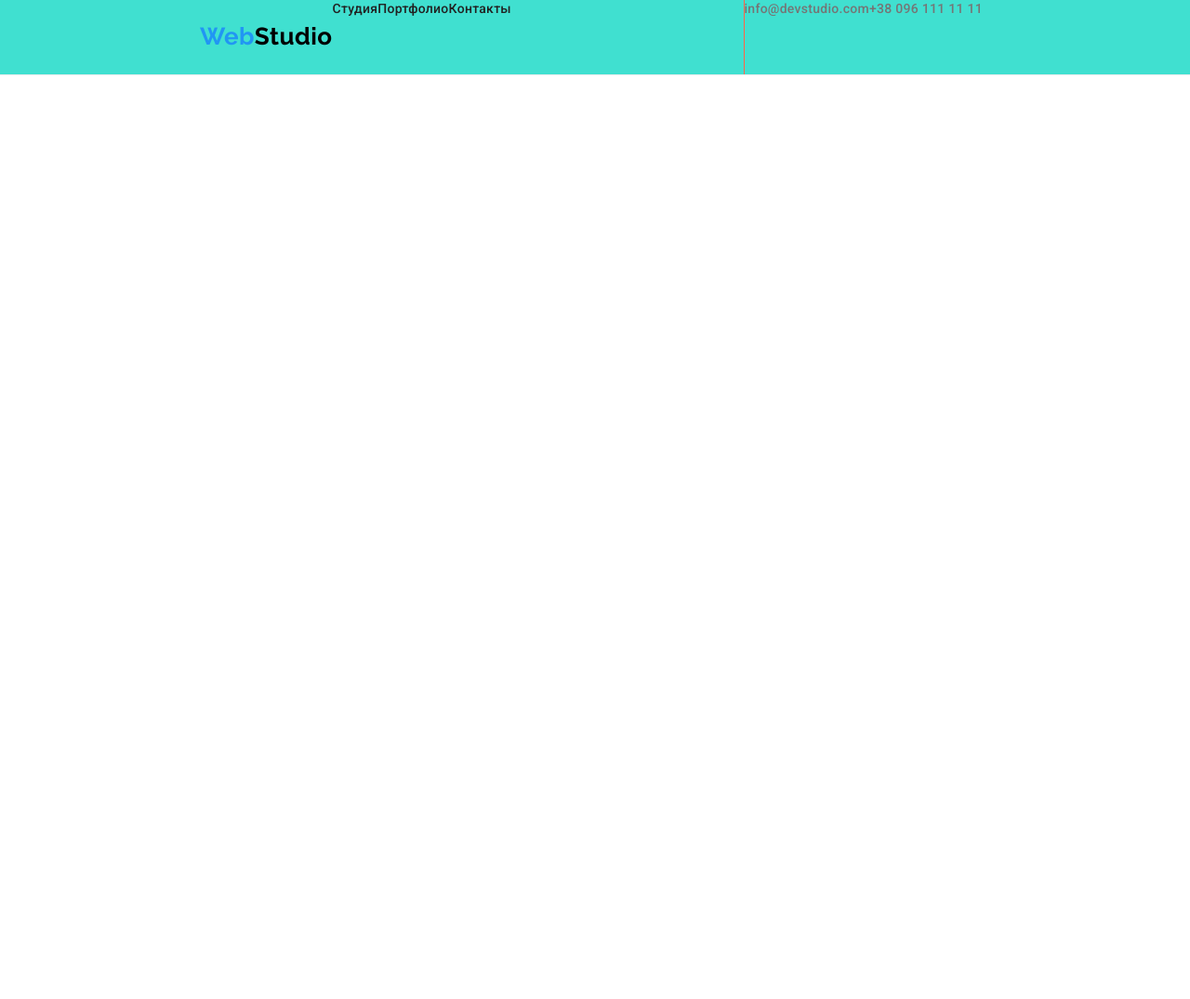
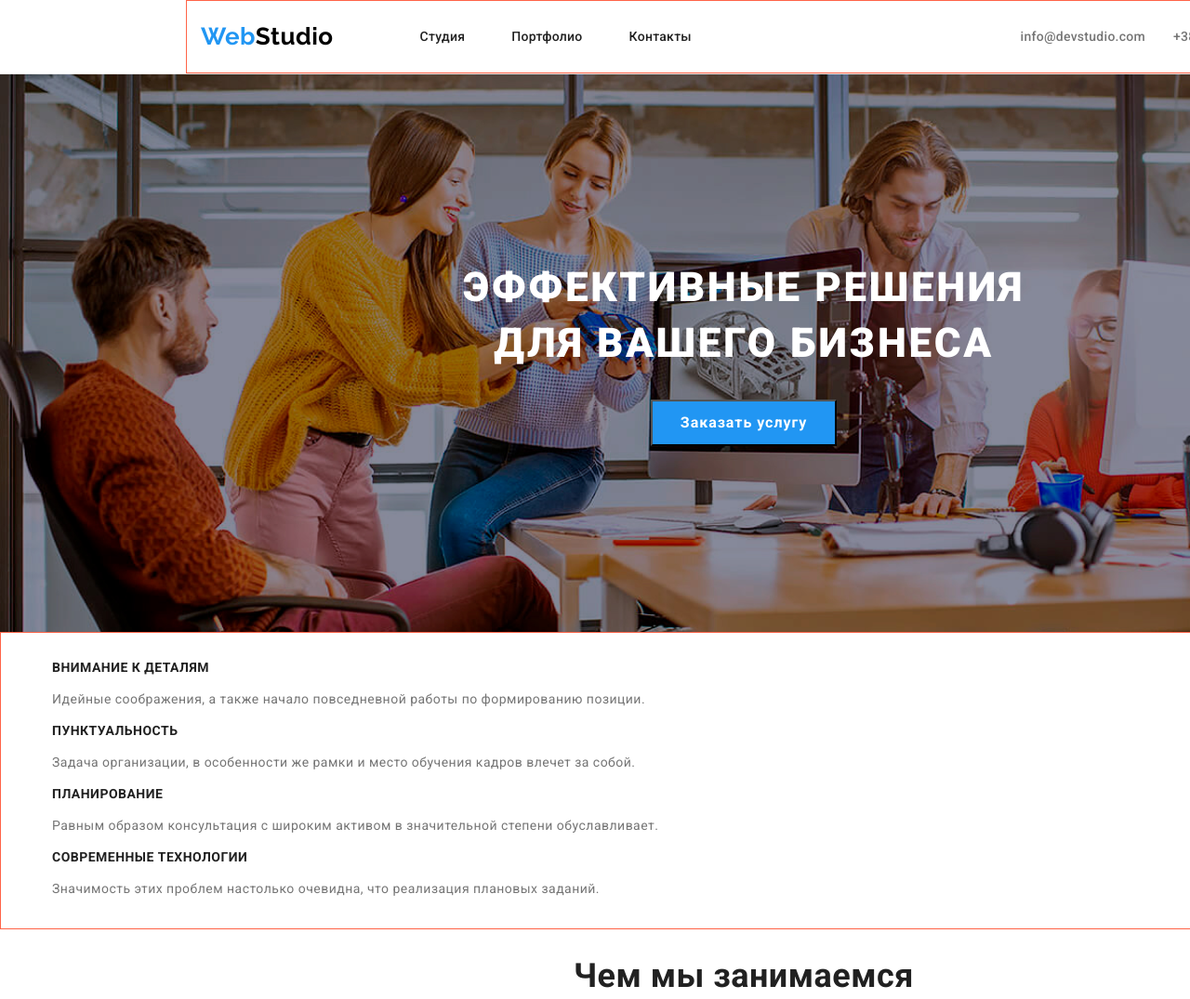
Before and after one commit to serega18917/goit-markup-hw-02, a plain HTML site: page index.html in a window 1280 px wide. Shown: the top 1075 px of the page at 93% size. Before the commit the page ends 800 px from the top, so only its background shows below. Drawn offline with nearby package versions, Linux system fonts and the light colour scheme.

Commit message:
0202work

```diff
--- a/css/main.css
+++ b/css/main.css
@@ -5,6 +5,18 @@
   --secondary-text-color: #212121;
   --accent-color: #2196f3;
   --main-background-color: #ffffff;
+  --html-whidth: 1600px;
+}
+
+/* Установка свойства border box чтобы корректно задавать ширину блока и не высчитывать падинги */
+html {
+  box-sizing: border-box;
+}
+
+*,
+*::before,
+*::after {
+  box-sizing: inherit;
 }
 
 body {
@@ -15,6 +27,7 @@ body {
   font-family: Roboto, sans-serif;
   letter-spacing: 0.03em;
   color: var(--primary-text-color);
+  width: var(--html-whidth);
 }
 
 a {
@@ -33,27 +46,22 @@ ul {
   border-bottom: 1px solid #ececec;
 
   height: 80px;
-  width: 1600px;
+  width: inherit;
 
   display: flex;
   align-items: stretch;
 }
 
-/* Разделение хедера пополам*/
-.headerleft,
-.headerright {
-  margin: 0px;
-  padding: 0px;
+.contaner {
+  margin-left: auto;
+  margin-right: auto;
+  padding-left: 15px;
+  padding-right: 15px;
+
+  border: 1px solid tomato;
+
   display: flex;
-  align-items: stretch;
-  width: 50%;
-
-  background-color: turquoise;
-}
-
-/* Полоса в середине хедера */
-.headerleft {
-  border-right: 1px solid tomato;
+  flex-basis: 1200px;
 }
 
 /* Оформление логотипа */
@@ -66,7 +74,6 @@ ul {
   margin-bottom: 0px;
   color: #000000;
   align-self: center;
-  margin-left: 215px;
 }
 
 .header-logospan,
@@ -77,7 +84,9 @@ ul {
 /* Оформление навигации в хедере */
 
 .header-nav {
-  width: 100%;
+  display: flex;
+  align-items: center;
+  margin-left: 93px;
 }
 
 .header-navlist,
@@ -85,6 +94,11 @@ ul {
   display: flex;
   padding: 0px;
   margin: 0px;
+  align-items: center;
+}
+
+.header-list {
+  margin-left: auto;
 }
 
 .header-navlink {
@@ -93,6 +107,7 @@ ul {
   font-weight: 500;
   letter-spacing: 0.02em;
   color: var(--secondary-text-color);
+  margin-right: 50px;
 }
 
 .header_contactlink {
@@ -101,6 +116,7 @@ ul {
   font-weight: 500;
   letter-spacing: 0.02em;
   color: inherit;
+  margin-left: 30px;
 }
 
 .link {
@@ -111,30 +127,68 @@ ul {
 }
 /* +++++++++++++++++++++++++++++++++++++++++++++++++++++++++++++++++++++++++++ */
 /* Оформление героя */
+/* position: absolute;
+width: 1600px;
+height: 600px;
+left: 0px;
+top: 80px;
+
+background: url(new_photo.jpg); */
+
 .hero {
-  /* background-color: #2f303a; */
-  text-align: center;
-  outline: green 1px solid;
+  width: 1600px;
+  height: 600px;
+  margin-left: auto;
+  margin-right: auto;
+  top: 80px;
+
+  background-image: url(../images/HeroImg.png),
+    linear-gradient(
+      40deg,
+      rgba(196, 196, 196, 0.4) 0%,
+      rgba(196, 196, 196, 0.4) 35%,
+      rgba(196, 196, 196, 0.4) 75%,
+      rgba(196, 196, 196, 0.4) 100%
+    );
+  background-size: cover;
+
+  display: flex;
+  flex-direction: column;
 }
+
+.hero-text {
+  margin-top: 200px;
+  margin-left: auto;
+  margin-right: auto;
+}
+
 .hero-h1 {
   color: #ffffff;
-  text-align: center;
+  margin: 0px;
   font-weight: 900;
+
   font-size: 44px;
   line-height: 1.36;
   letter-spacing: 0.06em;
   text-transform: uppercase;
-  text-align: inherit;
+  text-align: center;
 }
 
 .hero-btn {
   color: #ffffff;
   background-color: var(--accent-color);
+
   font-family: Roboto;
-  font-weight: bold;
+  font-weight: 700;
   font-size: 16px;
   line-height: 1.87;
   letter-spacing: 0.06em;
+
+  margin-top: 30px;
+  margin-left: auto;
+  margin-right: auto;
+  height: 50px;
+  width: 200px;
 }
 
 /* Оформление особенности */ /* Оформление Чем мы занимаемся */
--- a/index.html
+++ b/index.html
@@ -10,13 +10,16 @@
       href="https://fonts.googleapis.com/css2?family=Raleway:wght@700&family=Roboto:wght@400;500;700;900&display=swap"
       rel="stylesheet"
     />
-    <link rel="stylesheet" href="./css/normalize.css" />
+    <link
+      rel="stylesheet"
+      href="https://cdnjs.cloudflare.com/ajax/libs/modern-normalize/1.0.0/modern-normalize.min.css"
+    />
     <link rel="stylesheet" href="./css/main.css" />
     <title>Студия.</title>
   </head>
   <body>
     <header class="header">
-      <div class="headerleft">
+      <div class="contaner">
         <p class="header-logo"><span class="header-logospan">Web</span>Studio</p>
         <nav class="header-nav">
           <ul class="header-navlist">
@@ -27,8 +30,7 @@
             <li><a class="header-navlink link" href="">Контакты</a></li>
           </ul>
         </nav>
-      </div>
-      <div class="headerright">
+
         <ul class="header-list">
           <li>
             <a class="header_contactlink link" href="mailto:info@devstudio.com"
@@ -42,12 +44,15 @@
       </div>
     </header>
 
-    <!-- <main>
+    <main>
       <section class="hero">
-        <h1 class="hero-h1">Эффективные решения<br />для вашего бизнеса</h1>
+        <div class="hero-text">
+          <h1 class="hero-h1">Эффективные решения<br />для вашего бизнеса</h1>
+        </div>
+
         <button class="hero-btn" type="button">Заказать услугу</button>
       </section>
-      <section class="ourproperties">
+      <section class="ourproperties contaner">
         <h2 class="ourproperties-h2" hidden>О нас</h2>
         <ul class="ourproperties-list">
           <li class="ourproperties-item">
@@ -166,6 +171,6 @@
       <progress value="16" max="100">Brandon</progress><br />
       <progress value="40" max="100">Charlotte</progress><br />
       <progress value="92" max="100">Sam</progress>
-    </footer> -->
+    </footer>
   </body>
 </html>
```
Also changed, not shown: images/HeroImg.png (added).
